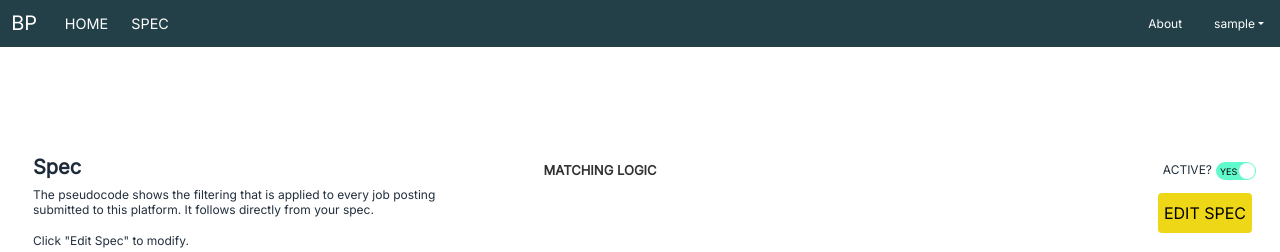
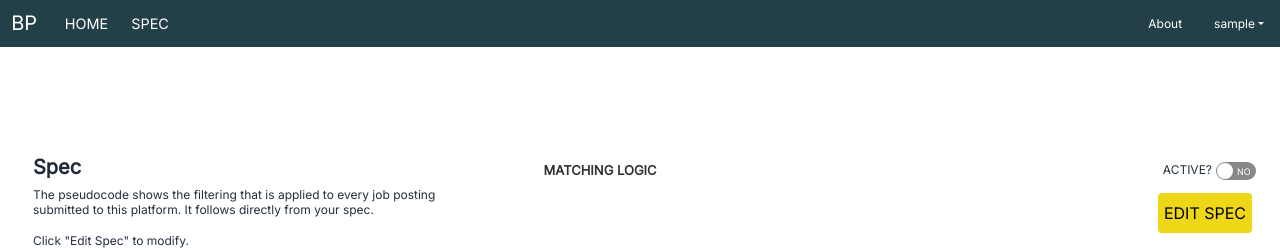
Before and after one commit to tammer/bootstrap-practice, a React (Create React App) app: page / in a window 1280 px wide. Shown: the top 252 px of the page. Built offline with nearby package versions, Linux system fonts and the light colour scheme; no server answers; sample sign-in values are in the browser's storage.

Commit message:
basic handling of active

```diff
--- a/src/pages/home.jsx
+++ b/src/pages/home.jsx
@@ -2,7 +2,7 @@ import Privilaged from "../components/Privilaged";
 import Spec from "../components/Spec";
 import BPSwitch from "../components/bpswitch";
 import { useNavigate } from "react-router-dom";
-import { formFromServer } from "../helpers/helpers";
+import { formFromServer, formToServer } from "../helpers/helpers";
 import { useState, useEffect } from "react";
 
 const Home = () => {
@@ -34,9 +34,12 @@ const Home = () => {
                   <div style={{ paddingBottom: "3px", textAlign: "right" }}>
                     <BPSwitch
                       label="ACTIVE?"
-                      checked={true}
+                      checked={formState ? formState["active"] : false}
                       handleChange={(e) => {
-                        return true;
+                        let temp = { ...formState };
+                        temp["active"] = e;
+                        setFormState(temp);
+                        formToServer(temp);
                       }}
                     />
                   </div>
```
